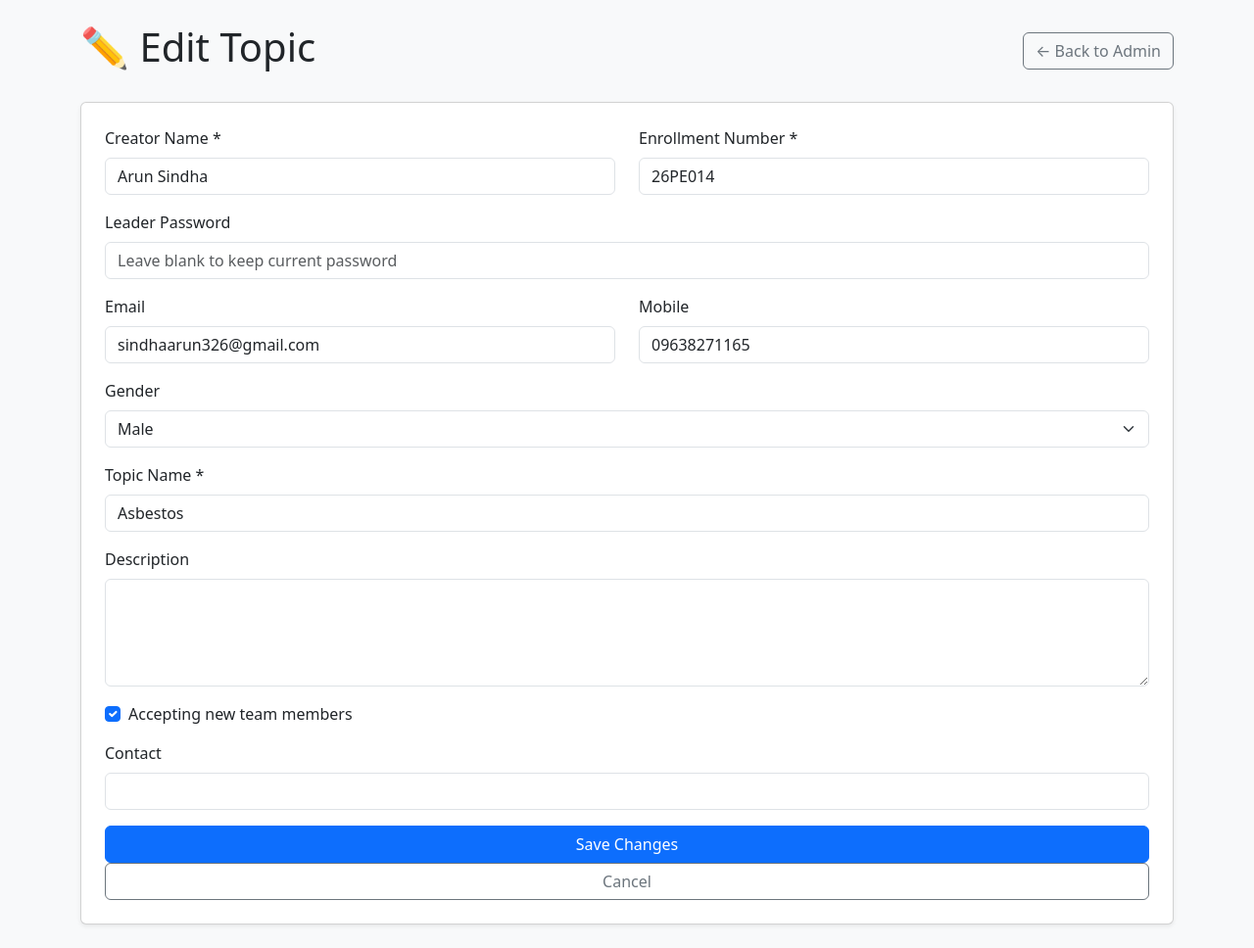
After one commit to Arun-326/env-project, a Flask app: page /admin/topic/1/edit in a window 1280 px wide. The commit adds this page. Shown: the whole page at 98% size. Run offline with Flask 3, Linux system fonts and the light colour scheme; the visitor is signed in with stand-in values (Sample User, id 1); data comes from the database, SQL or seed files in the repository; some libraries are stand-ins or nearby versions.

Commit message:
Add admin controls and request status

```diff
--- a/app.py
+++ b/app.py
@@ -1,5 +1,7 @@
 import os
 import sqlite3
+import csv
+import io
 from datetime import datetime
 from functools import wraps
 from flask import Flask, render_template, request, redirect, url_for, flash, session
@@ -354,6 +356,30 @@ def join(topic_id):
     return render_template("join.html", topic=topic)
 
 
+# ---------------- Student status route ----------------
+@app.route("/status", methods=["GET", "POST"])
+def request_status():
+    results = []
+    enrollment = ""
+    if request.method == "POST":
+        enrollment = request.form.get("enrollment_no", "").strip()
+        if enrollment:
+            conn = get_db()
+            results = execute(conn, """
+                SELECT jr.*, t.topic_name
+                FROM join_requests jr
+                LEFT JOIN topics t ON t.id = jr.topic_id
+                WHERE jr.applicant_enrollment = ?
+                ORDER BY jr.id DESC
+            """, (enrollment,)).fetchall()
+            conn.close()
+            if not results:
+                flash("No join request found for that enrollment number.", "info")
+        else:
+            flash("Please enter your enrollment number.", "error")
+    return render_template("status.html", results=results, enrollment=enrollment)
+
+
 # ---------------- Leader routes ----------------
 @app.route("/leader_login", methods=["GET", "POST"])
 def leader_login():
@@ -502,29 +528,51 @@ def admin():
     if not session.get("admin_logged_in"):
         return render_template("admin_login.html")
 
+    q = request.args.get("q", "").strip()
+    status = request.args.get("status", "").strip().lower()
+
     conn = get_db()
-    join_requests = execute(conn, """
-        SELECT
-            jr.*,
-            t.topic_name,
-            t.creator_name
-        FROM join_requests jr
-        LEFT JOIN topics t ON t.id = jr.topic_id
-        ORDER BY jr.id DESC
-    """).fetchall()
-    topics = execute(conn, "SELECT * FROM topics ORDER BY id DESC").fetchall()
-    visits = execute(conn, "SELECT * FROM visits ORDER BY id DESC").fetchall()
+    try:
+        topic_params = []
+        topic_sql = "SELECT * FROM topics"
+        if q:
+            topic_sql += " WHERE creator_name LIKE ? OR enrollment_no LIKE ? OR topic_name LIKE ?"
+            term = f"%{q}%"
+            topic_params.extend([term, term, term])
+        topic_sql += " ORDER BY id DESC"
+        topics = execute(conn, topic_sql, tuple(topic_params)).fetchall()
 
-    stats = {
-        "topics": execute(conn, "SELECT COUNT(*) AS count FROM topics").fetchone()["count"],
-        "requests": execute(conn, "SELECT COUNT(*) AS count FROM join_requests").fetchone()["count"],
-        "accepted": execute(conn,
-            "SELECT COUNT(*) AS count FROM join_requests WHERE status = 'accepted'"
-        ).fetchone()["count"],
-        "visits": execute(conn, "SELECT COUNT(*) AS count FROM visits").fetchone()["count"],
-    }
+        req_params = []
+        req_sql = """
+            SELECT jr.*, t.topic_name, t.creator_name
+            FROM join_requests jr
+            LEFT JOIN topics t ON t.id = jr.topic_id
+        """
+        clauses = []
+        if q:
+            clauses.append("(jr.applicant_name LIKE ? OR jr.applicant_enrollment LIKE ? OR t.topic_name LIKE ?)")
+            term = f"%{q}%"
+            req_params.extend([term, term, term])
+        if status in {"pending", "accepted", "rejected"}:
+            clauses.append("jr.status = ?")
+            req_params.append(status)
+        if clauses:
+            req_sql += " WHERE " + " AND ".join(clauses)
+        req_sql += " ORDER BY jr.id DESC"
+        join_requests = execute(conn, req_sql, tuple(req_params)).fetchall()
 
-    conn.close()
+        visits = execute(conn, "SELECT * FROM visits ORDER BY id DESC LIMIT 500").fetchall()
+
+        stats = {
+            "topics": execute(conn, "SELECT COUNT(*) AS count FROM topics").fetchone()["count"],
+            "requests": execute(conn, "SELECT COUNT(*) AS count FROM join_requests").fetchone()["count"],
+            "pending": execute(conn, "SELECT COUNT(*) AS count FROM join_requests WHERE status = 'pending'").fetchone()["count"],
+            "accepted": execute(conn, "SELECT COUNT(*) AS count FROM join_requests WHERE status = 'accepted'").fetchone()["count"],
+            "rejected": execute(conn, "SELECT COUNT(*) AS count FROM join_requests WHERE status = 'rejected'").fetchone()["count"],
+            "visits": execute(conn, "SELECT COUNT(*) AS count FROM visits").fetchone()["count"],
+        }
+    finally:
+        conn.close()
 
     return render_template(
         "admin.html",
@@ -532,7 +580,63 @@ def admin():
         topics=topics,
         visits=visits,
         stats=stats,
+        q=q,
+        status=status,
     )
+
+
+@app.route("/admin/topic/<int:topic_id>/edit", methods=["GET", "POST"])
+@admin_required
+def admin_edit_topic(topic_id):
+    conn = get_db()
+    topic = execute(conn, "SELECT * FROM topics WHERE id = ?", (topic_id,)).fetchone()
+    if not topic:
+        conn.close()
+        flash("Topic not found.", "error")
+        return redirect(url_for("admin"))
+
+    if request.method == "POST":
+        fields = {
+            "creator_name": request.form.get("creator_name", "").strip(),
+            "enrollment_no": request.form.get("enrollment_no", "").strip(),
+            "leader_password": request.form.get("leader_password", "").strip(),
+            "email": request.form.get("email", "").strip(),
+            "mobile": request.form.get("mobile", "").strip(),
+            "gender": request.form.get("gender", "").strip(),
+            "topic_name": request.form.get("topic_name", "").strip(),
+            "description": request.form.get("description", "").strip(),
+            "looking_for_members": 1 if request.form.get("looking_for_members") else 0,
+            "creator_contact": request.form.get("creator_contact", "").strip(),
+        }
+        if not fields["creator_name"] or not fields["enrollment_no"] or not fields["topic_name"]:
+            flash("Name, enrollment number, and topic name are required.", "error")
+            conn.close()
+            return render_template("admin_edit_topic.html", topic=topic)
+        if not fields["leader_password"]:
+            fields["leader_password"] = topic["leader_password"]
+        try:
+            execute(conn, """
+                UPDATE topics SET creator_name=?, enrollment_no=?, leader_password=?, email=?, mobile=?,
+                    gender=?, topic_name=?, description=?, looking_for_members=?, creator_contact=?
+                WHERE id=?
+            """, (
+                fields["creator_name"], fields["enrollment_no"], fields["leader_password"], fields["email"],
+                fields["mobile"], fields["gender"], fields["topic_name"], fields["description"],
+                fields["looking_for_members"], fields["creator_contact"], topic_id
+            ))
+            conn.commit()
+            flash("Topic updated successfully.", "success")
+            conn.close()
+            return redirect(url_for("admin"))
+        except Exception as exc:
+            conn.rollback()
+            app.logger.exception("Topic update failed")
+            msg = "Could not update topic."
+            if "unique" in str(exc).lower() or "duplicate" in str(exc).lower():
+                msg = "That enrollment number is already used by another topic."
+            flash(msg, "error")
+    conn.close()
+    return render_template("admin_edit_topic.html", topic=topic)
 
 
 @app.route("/admin/request/<int:request_id>/<action>")
@@ -541,16 +645,22 @@ def admin_request_action(request_id, action):
     if action not in {"accepted", "rejected", "pending"}:
         flash("Invalid request action.", "error")
         return redirect(url_for("admin"))
-
     conn = get_db()
-    execute(conn,
-        "UPDATE join_requests SET status = ? WHERE id = ?",
-        (action, request_id),
-    )
+    execute(conn, "UPDATE join_requests SET status = ? WHERE id = ?", (action, request_id))
     conn.commit()
     conn.close()
+    flash(f"Request status changed to {action}.", "success")
+    return redirect(url_for("admin"))
 
-    flash(f"Request status changed to {action}.", "success")
+
+@app.route("/admin/request/<int:request_id>/delete")
+@admin_required
+def admin_delete_request(request_id):
+    conn = get_db()
+    execute(conn, "DELETE FROM join_requests WHERE id = ?", (request_id,))
+    conn.commit()
+    conn.close()
+    flash("Join request deleted.", "success")
     return redirect(url_for("admin"))
 
 
@@ -558,21 +668,14 @@ def admin_request_action(request_id, action):
 @admin_required
 def admin_toggle_topic(topic_id):
     conn = get_db()
-    topic = execute(conn,
-        "SELECT looking_for_members FROM topics WHERE id = ?", (topic_id,)
-    ).fetchone()
-
+    topic = execute(conn, "SELECT looking_for_members FROM topics WHERE id = ?", (topic_id,)).fetchone()
     if topic:
         new_value = 0 if topic["looking_for_members"] else 1
-        execute(conn,
-            "UPDATE topics SET looking_for_members = ? WHERE id = ?",
-            (new_value, topic_id),
-        )
+        execute(conn, "UPDATE topics SET looking_for_members = ? WHERE id = ?", (new_value, topic_id))
         conn.commit()
         flash("Topic member status updated.", "success")
     else:
         flash("Topic not found.", "error")
-
     conn.close()
     return redirect(url_for("admin"))
 
@@ -586,6 +689,54 @@ def admin_delete_topic(topic_id):
     conn.close()
     flash("Topic deleted.", "success")
     return redirect(url_for("admin"))
+
+
+@app.route("/admin/visits/clear")
+@admin_required
+def admin_clear_visits():
+    conn = get_db()
+    execute(conn, "DELETE FROM visits")
+    conn.commit()
+    conn.close()
+    flash("Visit log cleared.", "success")
+    return redirect(url_for("admin"))
+
+
+@app.route("/admin/export/<dataset>")
+@admin_required
+def admin_export(dataset):
+    if dataset not in {"topics", "requests", "visits"}:
+        return redirect(url_for("admin"))
+    conn = get_db()
+    try:
+        if dataset == "topics":
+            rows = execute(conn, "SELECT id, creator_name, enrollment_no, email, mobile, gender, topic_name, description, looking_for_members, creator_contact, created_at FROM topics ORDER BY id DESC").fetchall()
+        elif dataset == "requests":
+            rows = execute(conn, """
+                SELECT jr.id, jr.applicant_name, jr.applicant_enrollment, jr.applicant_email, jr.applicant_mobile,
+                       jr.applicant_gender, t.topic_name, t.creator_name AS leader, jr.preferred_role, jr.message,
+                       jr.status, jr.created_at
+                FROM join_requests jr
+                LEFT JOIN topics t ON t.id = jr.topic_id
+                ORDER BY jr.id DESC
+            """).fetchall()
+        else:
+            rows = execute(conn, "SELECT id, ip_address, page, timestamp FROM visits ORDER BY id DESC").fetchall()
+        headers = list(rows[0].keys()) if rows else []
+        output = io.StringIO()
+        writer = csv.writer(output)
+        if headers:
+            writer.writerow(headers)
+            for row in rows:
+                writer.writerow([row[h] for h in headers])
+    finally:
+        conn.close()
+    from flask import Response
+    return Response(
+        output.getvalue(),
+        mimetype="text/csv",
+        headers={"Content-Disposition": f"attachment; filename={dataset}.csv"},
+    )
 
 
 @app.route("/logout")
--- /dev/null
+++ b/templates/admin_edit_topic.html
@@ -0,0 +1,75 @@
+<!DOCTYPE html>
+<html lang="en">
+<head>
+    <meta charset="UTF-8">
+    <meta name="viewport" content="width=device-width, initial-scale=1.0">
+    <title>Edit Topic</title>
+    <link href="https://cdn.jsdelivr.net/npm/bootstrap@5.3.3/dist/css/bootstrap.min.css" rel="stylesheet">
+</head>
+<body class="bg-light">
+<div class="container py-4">
+    <div class="d-flex justify-content-between align-items-center mb-4">
+        <h1>✏️ Edit Topic</h1>
+        <a href="{{ url_for('admin') }}" class="btn btn-outline-secondary">← Back to Admin</a>
+    </div>
+    {% with messages = get_flashed_messages(with_categories=true) %}
+      {% for category, message in messages %}
+        <div class="alert alert-danger">{{ message }}</div>
+      {% endfor %}
+    {% endwith %}
+    <form method="POST" class="card shadow-sm p-4">
+        <div class="row">
+            <div class="col-md-6 mb-3">
+                <label class="form-label">Creator Name *</label>
+                <input class="form-control" name="creator_name" value="{{ topic['creator_name'] }}" required>
+            </div>
+            <div class="col-md-6 mb-3">
+                <label class="form-label">Enrollment Number *</label>
+                <input class="form-control" name="enrollment_no" value="{{ topic['enrollment_no'] }}" required>
+            </div>
+        </div>
+        <div class="mb-3">
+            <label class="form-label">Leader Password</label>
+            <input type="password" class="form-control" name="leader_password" placeholder="Leave blank to keep current password">
+        </div>
+        <div class="row">
+            <div class="col-md-6 mb-3">
+                <label class="form-label">Email</label>
+                <input type="email" class="form-control" name="email" value="{{ topic['email'] or '' }}">
+            </div>
+            <div class="col-md-6 mb-3">
+                <label class="form-label">Mobile</label>
+                <input class="form-control" name="mobile" value="{{ topic['mobile'] or '' }}">
+            </div>
+        </div>
+        <div class="mb-3">
+            <label class="form-label">Gender</label>
+            <select class="form-select" name="gender">
+                <option value="">Select</option>
+                <option value="Male" {% if topic['gender']=='Male' %}selected{% endif %}>Male</option>
+                <option value="Female" {% if topic['gender']=='Female' %}selected{% endif %}>Female</option>
+                <option value="Other" {% if topic['gender']=='Other' %}selected{% endif %}>Other</option>
+            </select>
+        </div>
+        <div class="mb-3">
+            <label class="form-label">Topic Name *</label>
+            <input class="form-control" name="topic_name" value="{{ topic['topic_name'] }}" required>
+        </div>
+        <div class="mb-3">
+            <label class="form-label">Description</label>
+            <textarea class="form-control" name="description" rows="4">{{ topic['description'] or '' }}</textarea>
+        </div>
+        <div class="form-check mb-3">
+            <input class="form-check-input" type="checkbox" id="looking" name="looking_for_members" {% if topic['looking_for_members'] %}checked{% endif %}>
+            <label class="form-check-label" for="looking">Accepting new team members</label>
+        </div>
+        <div class="mb-3">
+            <label class="form-label">Contact</label>
+            <input class="form-control" name="creator_contact" value="{{ topic['creator_contact'] or '' }}">
+        </div>
+        <button class="btn btn-primary">Save Changes</button>
+        <a href="{{ url_for('admin') }}" class="btn btn-outline-secondary">Cancel</a>
+    </form>
+</div>
+</body>
+</html>
--- a/templates/index.html
+++ b/templates/index.html
@@ -17,6 +17,7 @@
             <a href="{{ url_for('create') }}" class="btn btn-primary">➕ Create Topic</a>
             <a href="{{ url_for('leader_login') }}" class="btn btn-info">👤 Leader Login</a>
             <a href="{{ url_for('admin') }}" class="btn btn-secondary">🔑 Admin</a>
+            <a href="{{ url_for('request_status') }}" class="btn btn-outline-dark">🔎 Check Status</a>
         </div>
     </div>
 
```
Also changed, not shown: templates/admin.html (+57 -80 lines), templates/status.html (added, +50 -0 lines), README.md.
